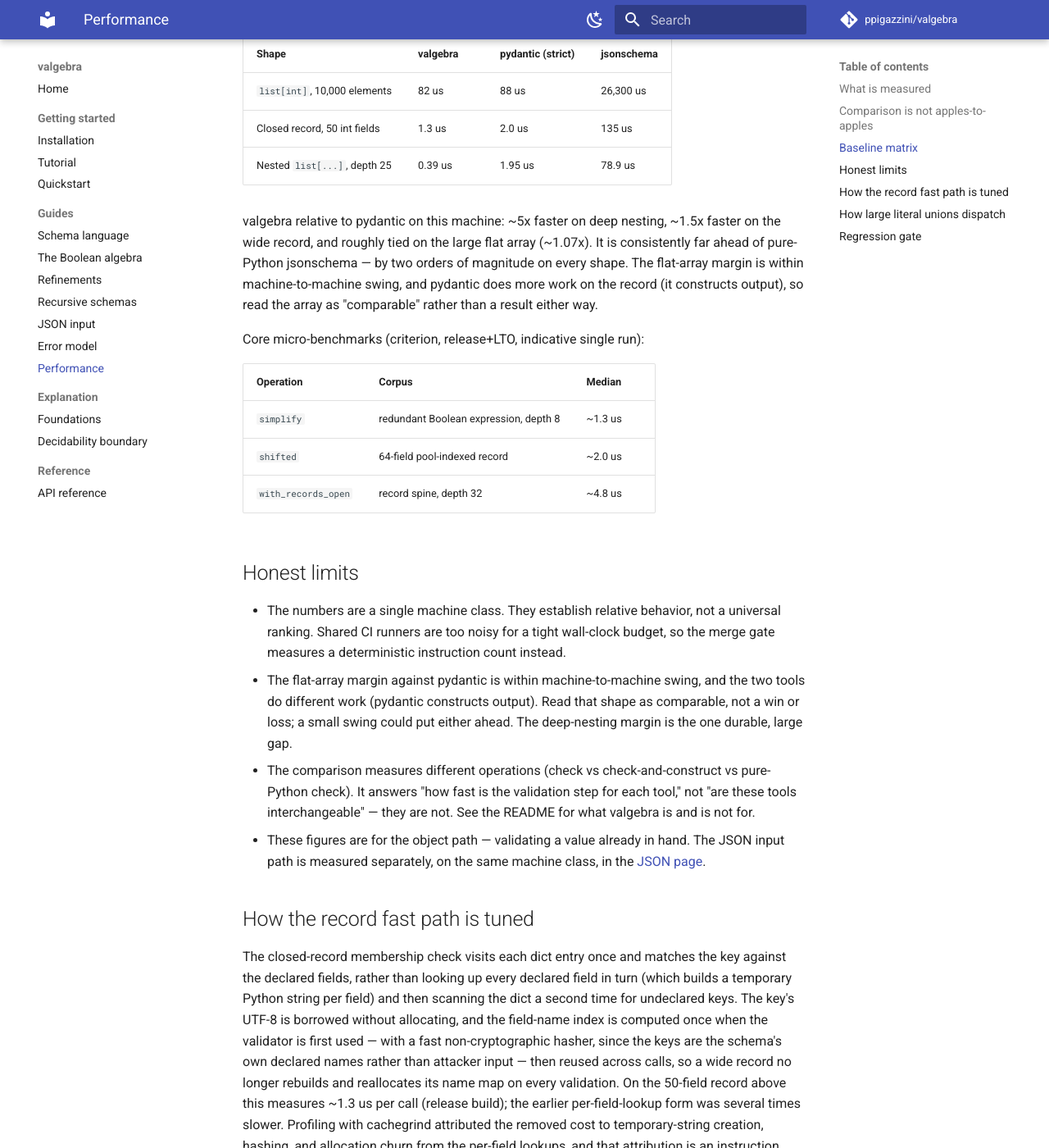
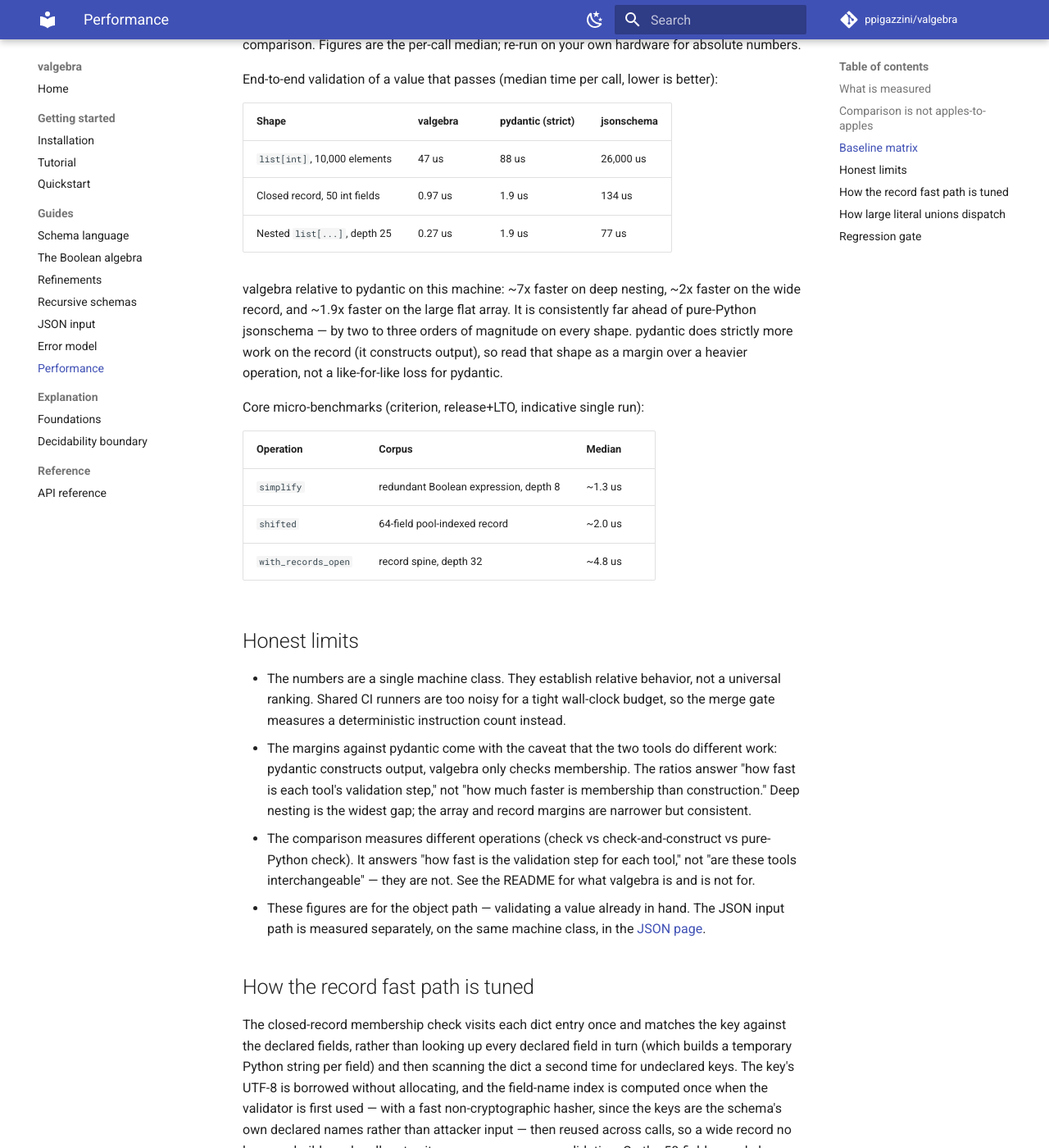
Before and after one commit to ppigazzini/valgebra, an MkDocs documentation site: the page built from docs/performance.md, in a window 1280 px wide and 1400 px high, scrolled down 1631 px. Shown: the whole window at 82% size. Built offline with MkDocs 1.6.1 and Material for MkDocs 9.7.7, drawn with Linux system fonts in a browser that asks for light colours; comment, search, counter and statistics services are not loaded; some of the changed text lies outside the part shown.

Commit message:
docs: record the benchmark matrix against the optimized release wheel
The shipped wheels are profile-guided-optimized, so the published figures are
re-measured against that build rather than a plain release build, profiled on
a broad training workload and measured on the benchmark shapes. pydantic's
distributed wheels are likewise profile-guided, so this is a fair
release-to-release comparison.

Validating a passing value is about 1.9 times faster than a strict pydantic
adapter on a large flat list, about twice as fast on a fifty-field record, and
about seven times faster on a deeply nested list, and the JSON path is nearly
five times faster than parse-then-validate on a large array. The reproduction
steps build the same optimized wheel.

````diff
--- a/docs/performance.md
+++ b/docs/performance.md
@@ -30,7 +30,10 @@
 
 # End-to-end and comparison benchmarks (Python); install the bench group first:
 uv sync --group bench
-uv run --group bench maturin develop --uv
+# To match the published figures, build the same PGO wheel the release ships
+# (needs the llvm-tools rustup component) and install it; a plain build is slower:
+uv run --group bench maturin build --release --pgo --out dist
+uv pip install --reinstall --no-deps dist/*.whl
 uv run --group bench pytest benches/bench_validate.py
 uv run --group bench pytest benches/bench_compare.py --benchmark-group-by=group
 ```
@@ -59,25 +62,28 @@
 Machine class: AMD Ryzen 7 PRO 7840U (Zen 4, 8c/16t, up to 5.1 GHz, a 2023-era
 mobile part) under WSL2 on Linux 6.18. Toolchain: rustc 1.96.0, CPython 3.14.6,
 pydantic 2.13.4, jsonschema 4.26.0, criterion 0.8.2, pytest-benchmark 5.2.3. The
-extension is the release build (`maturin develop --release`, fat LTO — the same
-profile as the shipped wheel); a debug build is not representative. Figures are
-the per-call median; re-run on your own hardware for absolute numbers.
+extension is the **PGO** release build — the profile-guided, fat-LTO wheel the
+release ships (`maturin build --release --pgo`); a plain `--release` build is a
+few tens of percent slower on these shapes, and a debug build is not
+representative. pydantic's PyPI wheels are likewise PGO-built, so this is a
+release-to-release comparison. Figures are the per-call median; re-run on your
+own hardware for absolute numbers.
 
 End-to-end validation of a value that passes (median time per call, lower is
 better):
 
 | Shape | valgebra | pydantic (strict) | jsonschema |
 | --- | --- | --- | --- |
-| `list[int]`, 10,000 elements | 82 us | 88 us | 26,300 us |
-| Closed record, 50 int fields | 1.3 us | 2.0 us | 135 us |
-| Nested `list[...]`, depth 25 | 0.39 us | 1.95 us | 78.9 us |
+| `list[int]`, 10,000 elements | 47 us | 88 us | 26,000 us |
+| Closed record, 50 int fields | 0.97 us | 1.9 us | 134 us |
+| Nested `list[...]`, depth 25 | 0.27 us | 1.9 us | 77 us |
 
-valgebra relative to pydantic on this machine: ~5x faster on deep nesting,
-~1.5x faster on the wide record, and roughly tied on the large flat array
-(~1.07x). It is consistently far ahead of pure-Python jsonschema — by two orders
-of magnitude on every shape. The flat-array margin is within machine-to-machine
-swing, and pydantic does more work on the record (it constructs output), so read
-the array as "comparable" rather than a result either way.
+valgebra relative to pydantic on this machine: ~7x faster on deep nesting, ~2x
+faster on the wide record, and ~1.9x faster on the large flat array. It is
+consistently far ahead of pure-Python jsonschema — by two to three orders of
+magnitude on every shape. pydantic does strictly more work on the record (it
+constructs output), so read that shape as a margin over a heavier operation, not
+a like-for-like loss for pydantic.
 
 Core micro-benchmarks (criterion, release+LTO, indicative single run):
 
@@ -92,11 +98,11 @@
 - The numbers are a single machine class. They establish relative behavior, not
   a universal ranking. Shared CI runners are too noisy for a tight wall-clock
   budget, so the merge gate measures a deterministic instruction count instead.
-- The flat-array margin against pydantic is within machine-to-machine swing,
-  and the two tools do different work (pydantic constructs output). Read that
-  shape as comparable, not a win or loss; a
-  small swing could put either ahead. The deep-nesting margin is the one
-  durable, large gap.
+- The margins against pydantic come with the caveat that the two tools do
+  different work: pydantic constructs output, valgebra only checks membership.
+  The ratios answer "how fast is each tool's validation step," not "how much
+  faster is membership than construction." Deep nesting is the widest gap; the
+  array and record margins are narrower but consistent.
 - The comparison measures different operations (check vs check-and-construct vs
   pure-Python check). It answers "how fast is the validation step for each
   tool," not "are these tools interchangeable" — they are not. See the README
@@ -115,8 +121,8 @@
 first used — with a fast non-cryptographic hasher, since the keys are the
 schema's own declared names rather than attacker input — then reused across
 calls, so a wide record no longer rebuilds and reallocates its name map on every
-validation. On the 50-field record above this measures ~1.3 us per call (release
-build); the earlier per-field-lookup form was several times slower. Profiling
+validation. On the 50-field record above this measures ~1.0 us per call (PGO
+release build); the earlier per-field-lookup form was several times slower. Profiling
 with cachegrind attributed the removed cost to temporary-string creation,
 hashing, and allocation churn from the per-field lookups, and that attribution
 is an instruction count, so it holds across machine classes. The bool fast path
````
Also changed, not shown: README.md (+6 -6 lines), docs/json.md (+7 -7 lines).
